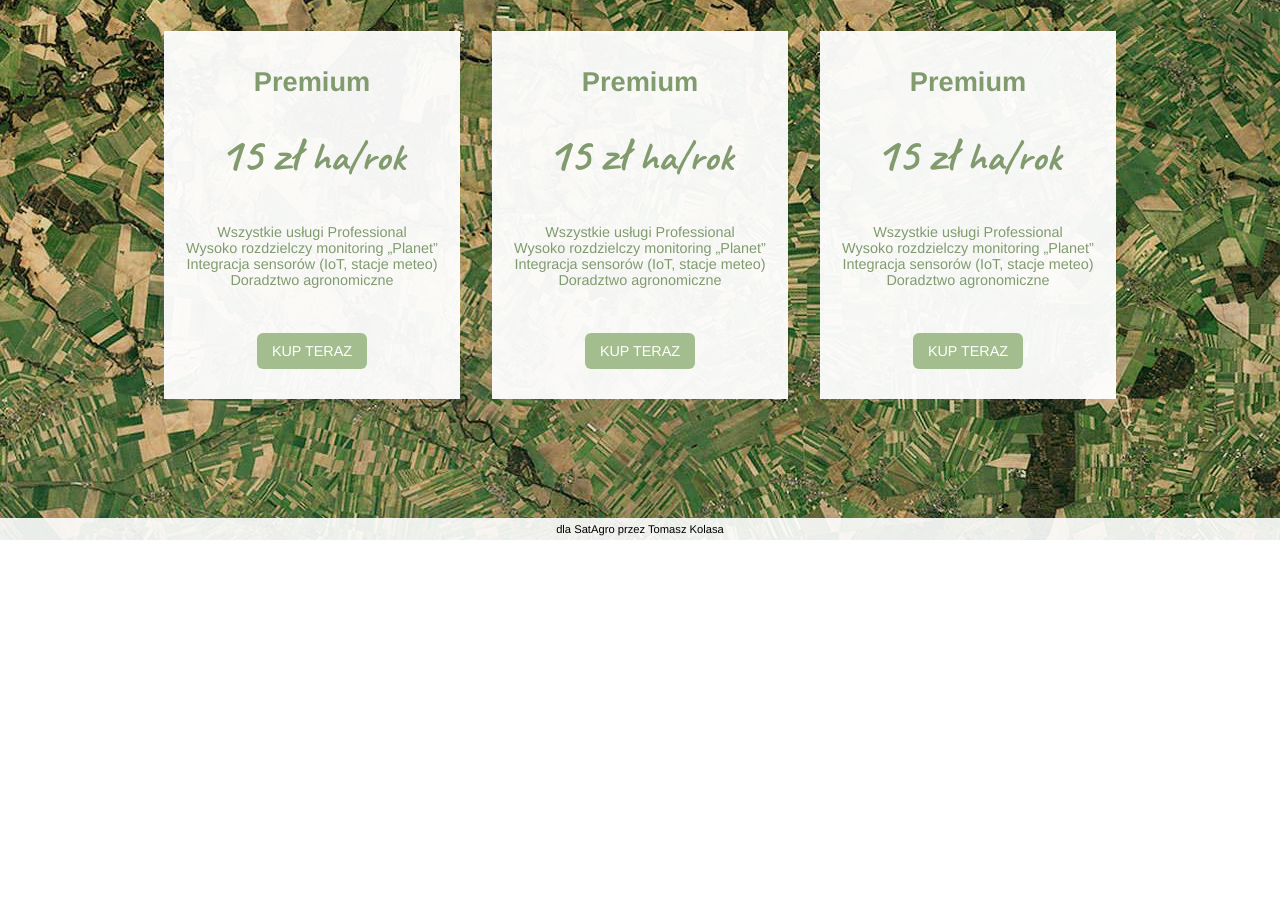
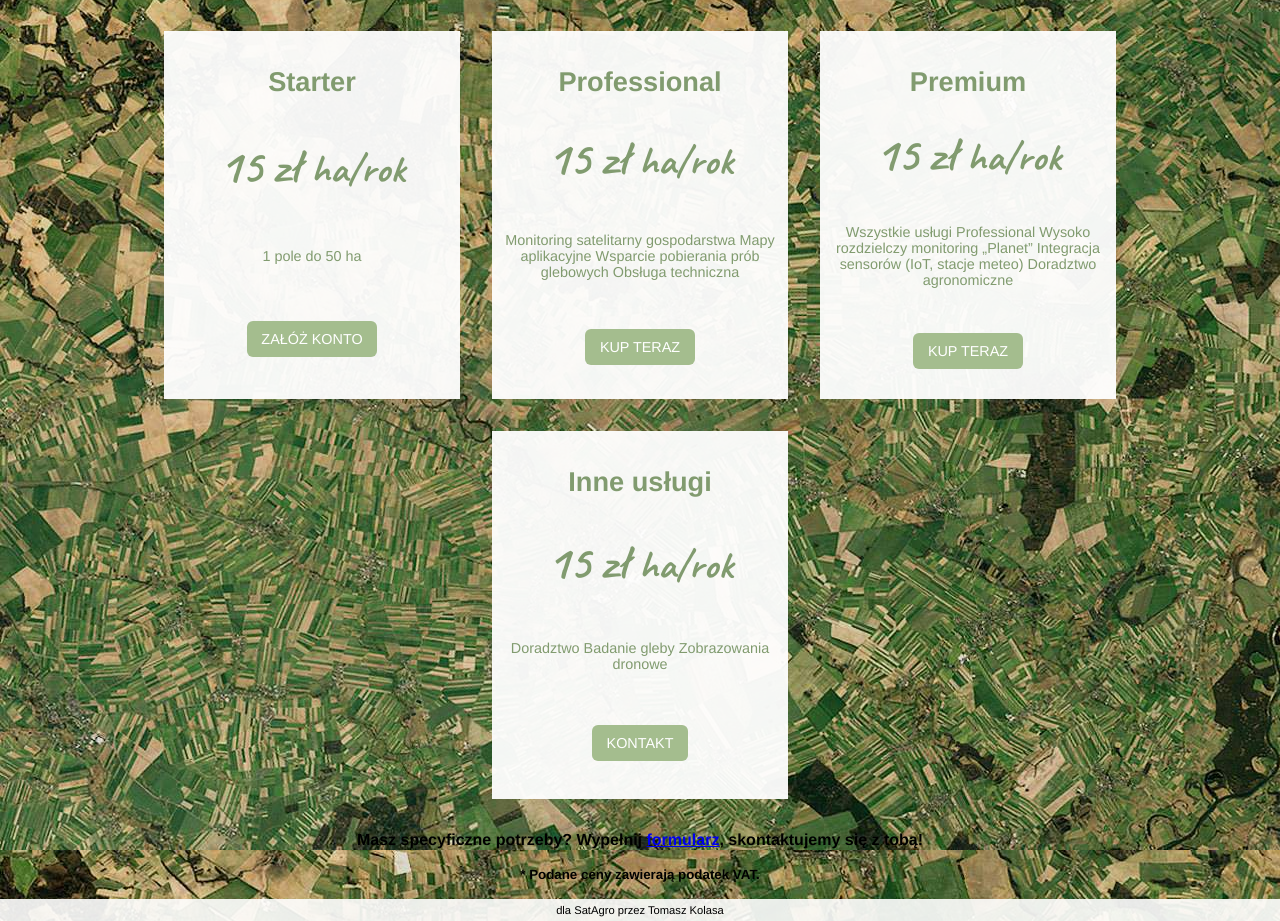
Before and after one commit to ThomasK0lasa/satagro-prices, a Vue app: page / in a window 1280 px wide. Shown: the part 260-1181 px from the top of the page. Before the commit the page ends 800 px from the top, so only its background shows below. Built offline with nearby package versions, Linux system fonts and the light colour scheme.

Commit message:
feat: add i18n package & pl translation

```diff
--- a/package.json
+++ b/package.json
@@ -9,7 +9,8 @@
   },
   "dependencies": {
     "core-js": "^3.6.5",
-    "vue": "^2.6.11"
+    "vue": "^2.6.11",
+    "vue-i18n": "^8.22.4"
   },
   "devDependencies": {
     "@vue/cli-plugin-babel": "~4.5.0",
--- a/src/components/Footer.vue
+++ b/src/components/Footer.vue
@@ -1,5 +1,5 @@
 <template>
-  <footer>dla SatAgro przez Tomasz Kolasa</footer>
+  <footer>{{ $t("footer") }}</footer>
 </template>
 
 <style scoped>
--- a/src/components/PriceBox.vue
+++ b/src/components/PriceBox.vue
@@ -1,25 +1,26 @@
 <template>
   <div class="box-white">
-    <h2>Premium</h2>
+    <h2>{{ $t("offer." + type + "-title") }}</h2>
     <h3>15 zł <small>ha/rok</small></h3>
     <span class="mobile-hidden">
       <p>
-        Wszystkie usługi Professional<br />
-        Wysoko rozdzielczy monitoring „Planet”<br />
-        Integracja sensorów (IoT, stacje meteo)<br />
-        Doradztwo agronomiczne<br />
+        {{ $t("offer." + type + "-desc") }}
       </p>
     </span>
     <p class="bottom">
-      <a
-        id="btn-buy-pre"
-        class="btn-green"
-        href="https://app.satagro.pl/accounts/signup/?source=LP_pl_premium"
-        >Kup teraz</a
-      >
+      <a class="btn-green" :href="$t('offer.' + type + '-link')">{{
+        $t("offer." + type + "-btn")
+      }}</a>
     </p>
   </div>
 </template>
+
+<script>
+export default {
+  name: "PriceBox",
+  props: ["type"],
+};
+</script>
 
 <style scoped>
 .box-white {
--- a/src/components/Prices.vue
+++ b/src/components/Prices.vue
@@ -1,32 +1,47 @@
 <template>
   <main>
-    <h1>Oferta</h1>
+    <h1>{{ $t("title") }}</h1>
     <div class="container">
-      <PriceBox/>
-      <PriceBox/>
-      <PriceBox/>
+      <PriceBox type="starter"/>
+      <PriceBox type="pro"/>
+      <PriceBox type="premium"/>
+      <PriceBox type="other"/>
+    </div>
+    <div class="nota">
+      <p>
+        <strong>
+          <i18n path="other" tag="label" for="other-link">
+            <a :href='$t("inne-link")' target="_blank">{{ $t("other-formularz") }}</a>
+          </i18n>
+        </strong>
+      </p>
+      <p>
+        <strong
+          ><small>{{ $t("note") }}</small></strong
+        >
+      </p>
     </div>
   </main>
 </template>
 
 <script>
-import PriceBox from './PriceBox.vue'
+import PriceBox from "./PriceBox.vue";
 export default {
-  name: 'Prices',
+  name: "Prices",
   components: {
-    PriceBox
-  }
-}
+    PriceBox,
+  },
+};
 </script>
 
 <!-- Add "scoped" attribute to limit CSS to this component only -->
 <style scoped>
-@import url('https://fonts.googleapis.com/css2?family=Caveat:wght@500;700&display=swap');
+@import url("https://fonts.googleapis.com/css2?family=Caveat:wght@500;700&display=swap");
 
 h1 {
   font-family: "Caveat", cursive;
   font-size: 4em;
-  color: white
+  color: white;
 }
 main {
   flex-grow: 1;
--- /dev/null
+++ b/src/i18n.js
@@ -0,0 +1,23 @@
+import Vue from 'vue'
+import VueI18n from 'vue-i18n'
+
+Vue.use(VueI18n)
+
+function loadLocaleMessages () {
+  const locales = require.context('./locales', true, /[A-Za-z0-9-_,\s]+\.json$/i)
+  const messages = {}
+  locales.keys().forEach(key => {
+    const matched = key.match(/([A-Za-z0-9-_]+)\./i)
+    if (matched && matched.length > 1) {
+      const locale = matched[1]
+      messages[locale] = locales(key)
+    }
+  })
+  return messages
+}
+
+export default new VueI18n({
+  locale: 'pl',
+  fallbackLocale: 'pl',
+  messages: loadLocaleMessages()
+})
--- /dev/null
+++ b/src/locales/pl.json
@@ -0,0 +1,27 @@
+{
+    "title": "Oferta",
+    "offer": {
+        "year": "rok",
+        "starter-title": "Starter",
+        "starter-desc": "1 pole do 50 ha",
+        "starter-btn": "ZAŁÓŻ KONTO",
+        "starter-link": "https://app.satagro.pl/accounts/signup/?source=LP_pl_starter",
+        "pro-title": "Professional",
+        "pro-desc": "Monitoring satelitarny gospodarstwa\nMapy aplikacyjne\nWsparcie pobierania prób glebowych\nObsługa techniczna",
+        "pro-btn": "KUP TERAZ",
+        "pro-link": "https://app.satagro.pl/accounts/signup/?source=LP_pl_professionl",
+        "premium-title": "Premium",
+        "premium-desc": "Wszystkie usługi Professional\nWysoko rozdzielczy monitoring „Planet”\nIntegracja sensorów (IoT, stacje meteo)\nDoradztwo agronomiczne",
+        "premium-btn": "KUP TERAZ",
+        "premium-link": "https://app.satagro.pl/accounts/signup/?source=LP_pl_premium",
+        "other-title": "Inne usługi",
+        "other-desc": "Doradztwo\nBadanie gleby\nZobrazowania dronowe",
+        "other-btn": "KONTAKT",
+        "other-link": "https://satagro.net/?lang=pl#contact"
+    },
+    "other": "Masz specyficzne potrzeby? Wypełnij {0}, skontaktujemy się z tobą!",
+    "other-formularz": "formularz",
+    "other-link": "https://satagro.net/?lang=pl#contact",
+    "note": "* Podane ceny zawierają podatek VAT.",
+    "footer": "dla SatAgro przez Tomasz Kolasa"
+}
--- a/src/main.js
+++ b/src/main.js
@@ -1,8 +1,10 @@
 import Vue from 'vue'
+import i18n from './i18n'
 import App from './App.vue'
 
 Vue.config.productionTip = false
 
 new Vue({
+  i18n,
   render: h => h(App),
 }).$mount('#app')
--- a/vue.config.js
+++ b/vue.config.js
@@ -7,5 +7,13 @@ module.exports = {
         args[0].title = "SatAgro Prices";
         return args;
       })
+  },
+  pluginOptions: {
+    i18n: {
+      locale: 'pl',
+      fallbackLocale: 'pl',
+      localeDir: 'locales',
+      enableInSFC: true
     }
   }
+}
```
Also changed, not shown: 2 other files (tests, documents, lock files or other folders). Lines whose indentation alone changed are shown as unchanged.
